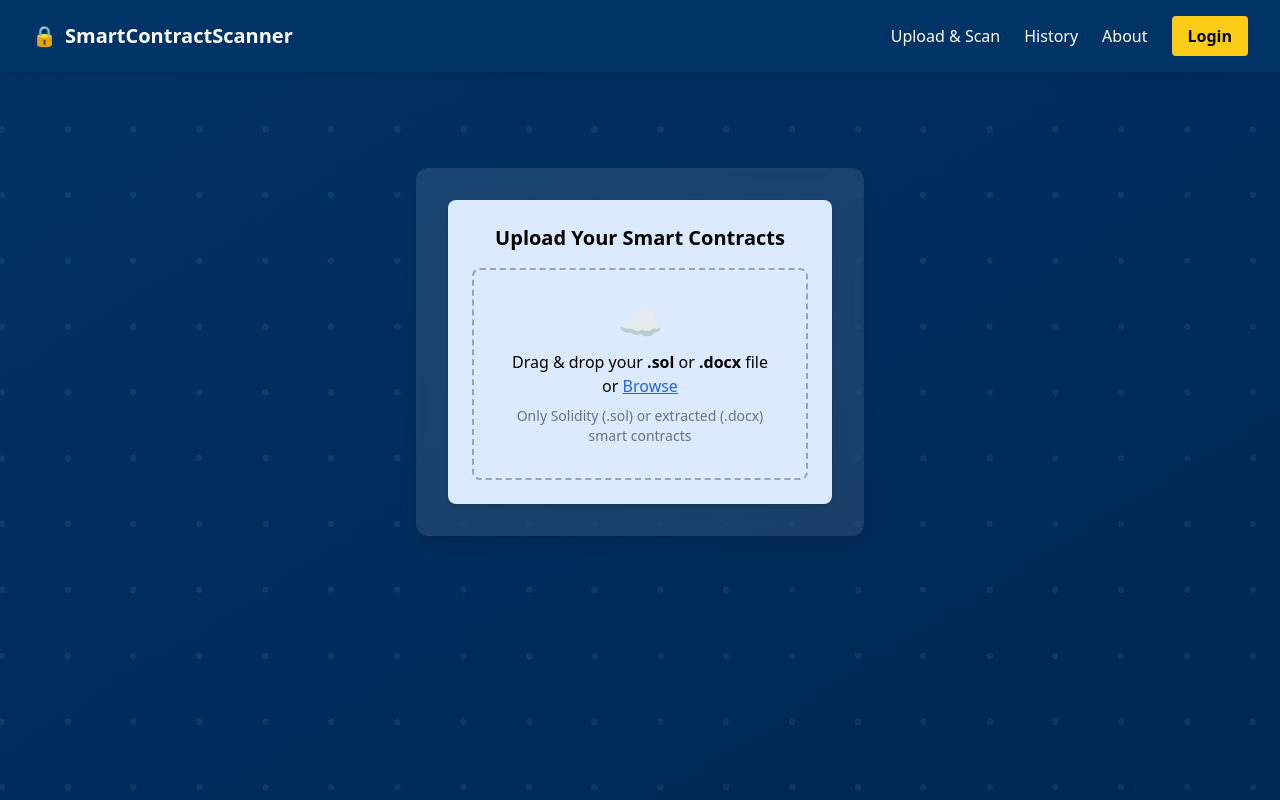
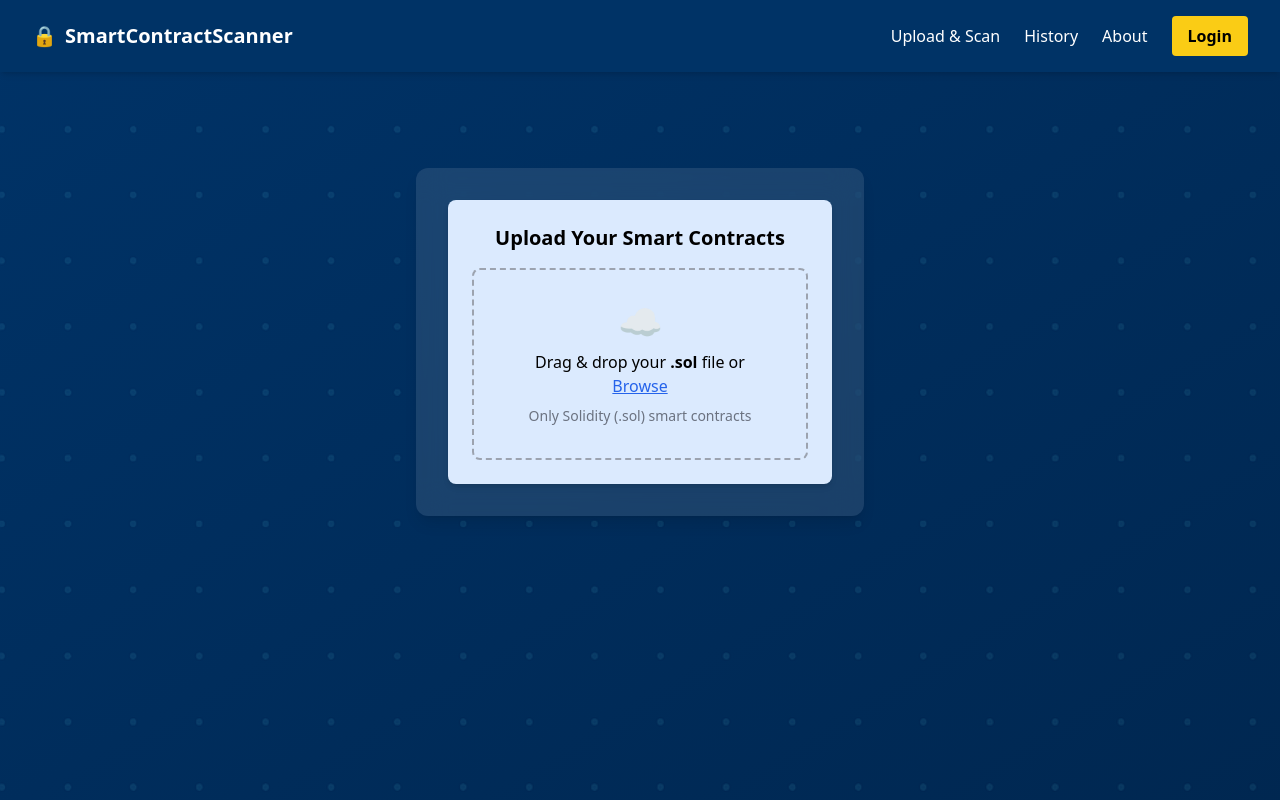
Before and after one commit to Dutuanvu/smartcontract_frontend, a React (Vite) app: page / in a window 1280 px wide. Shown: the top 800 px of the page. Built offline with nearby package versions, Linux system fonts and the light colour scheme.

Commit message:
Update UploadForm.jsx

```diff
--- a/src/components/UploadForm.jsx
+++ b/src/components/UploadForm.jsx
@@ -8,7 +8,7 @@ export default function UploadForm() {
   const handleDrop = (e) => {
     e.preventDefault();
     const files = Array.from(e.dataTransfer.files).filter(f =>
-      f.name.endsWith('.sol') || f.name.endsWith('.docx')
+      f.name.endsWith('.sol')
     );
     if (files.length) {
       uploadToBackend(files[0]);
@@ -17,7 +17,7 @@ export default function UploadForm() {
 
   const handleFileChange = (e) => {
     const files = Array.from(e.target.files).filter(f =>
-      f.name.endsWith('.sol') || f.name.endsWith('.docx')
+      f.name.endsWith('.sol')
     );
     if (files.length) {
       uploadToBackend(files[0]);
@@ -43,7 +43,6 @@ export default function UploadForm() {
         setSelectedFiles(prev => [...prev, file]);
         setScanResult(data);
 
-        // ⬇️ Save to localStorage
         const newEntry = {
           fileName: file.name,
           timestamp: new Date().toISOString(),
@@ -79,19 +78,19 @@ export default function UploadForm() {
       >
         <div className="text-4xl mb-2">☁️</div>
         <p>
-          Drag & drop your <strong>.sol</strong> or <strong>.docx</strong> file or{" "}
+          Drag & drop your <strong>.sol</strong> file or{" "}
           <label className="text-blue-600 underline cursor-pointer">
             Browse
             <input
               type="file"
-              accept=".sol,.docx"
+              accept=".sol"
               onChange={handleFileChange}
               className="hidden"
             />
           </label>
         </p>
         <p className="text-sm text-gray-500 mt-2">
-          Only Solidity (.sol) or extracted (.docx) smart contracts
+          Only Solidity (.sol) smart contracts
         </p>
       </div>
 
```
